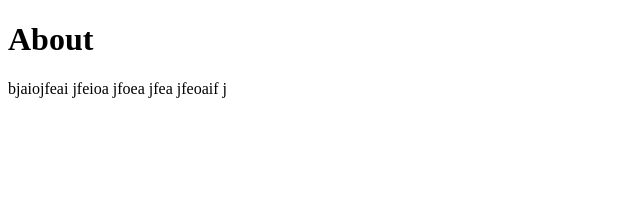
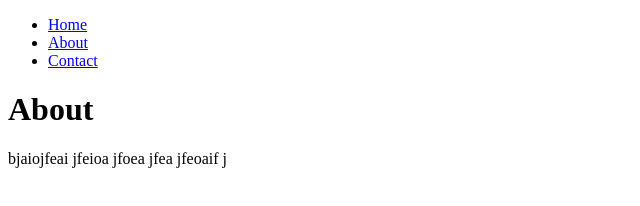
Before and after one commit to isaiahaiasi/first-node-site, a plain HTML site: page about.html in a window 1280 px wide. Shown: the whole page, without its empty margins (0-640 px from the left). Drawn offline with Linux system fonts and the light colour scheme.

Commit message:
Insert nav header using a script

```diff
--- a/about.html
+++ b/about.html
@@ -5,6 +5,7 @@
   <meta http-equiv="X-UA-Compatible" content="IE=edge">
   <meta name="viewport" content="width=device-width, initial-scale=1.0">
   <title>About</title>
+  <script defer src="./load-header.js"></script>
 </head>
 <body>
   <h1>About</h1>
--- /dev/null
+++ b/load-header.js
@@ -0,0 +1,22 @@
+const parser = new DOMParser();
+
+const navTemplateString = `
+  <nav>
+    <ul>
+      <li>
+        <a href="/">Home</a>
+      </li>
+      <li>
+        <a href="/about">About</a>
+      </li>
+      <li>
+        <a href="/contact-me">Contact</a>
+      </li>
+    </ul>
+  </nav>
+`;
+
+const navTemplate = document.createElement('div');
+navTemplate.innerHTML = navTemplateString;
+console.log(navTemplate);
+document.body.prepend(navTemplate);
```
Also changed, not shown: 404.html (+1 -1 lines), contact-me.html (+1 -0 lines), index.html (+1 -0 lines), index.js (+15 -0 lines).
